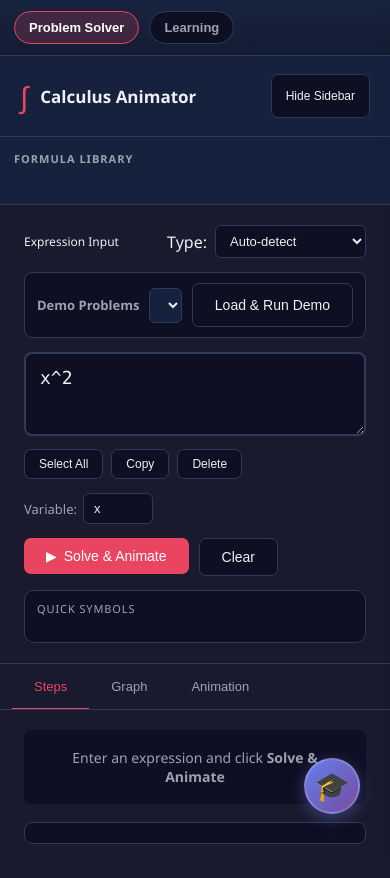
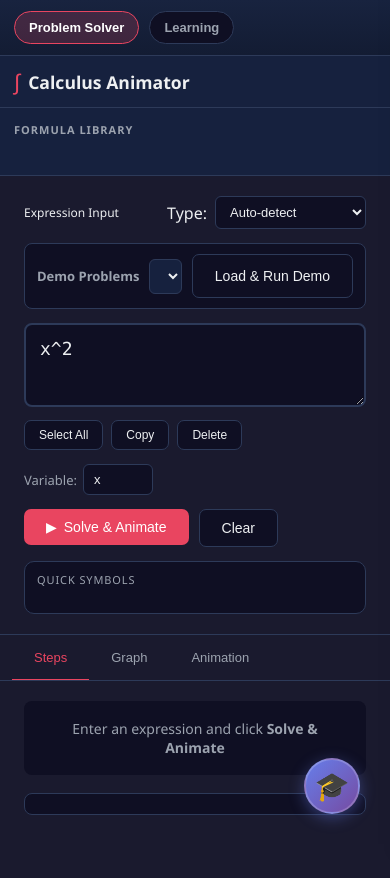
Before and after one commit to Rsan0948/calculus_animator, a website with bundled scripts: page ui/index.html in a window 390 px wide. After the commit the page ends 849 px from the top, so only its background shows below. Built offline with nearby package versions, Linux system fonts and the light colour scheme; no server answers.

Commit message:
fix(mobile): keep sidebar visible + reposition tutor toggle (768px)
Three small follow-ups to the mobile retrofit that surfaced once the
build hit HF:

1. Collapse-toggle no-return bug. The previous block did
   #solverAppContainer.solver-collapsed .sidebar{display:none}, which
   wipes the entire sidebar — including the Hide/Show Sidebar toggle
   itself — leaving the user with no way to expand again. Mobile
   already stacks the layout vertically, so a collapse mechanism adds
   no value. Hide the toggle button on mobile and force the
   solver-collapsed rule back to display:block so a stale class never
   orphans the strip.
2. Sidebar strip choked. The 200px max-height + the unscaled .logo
   block (∫ icon + "Calculus Animator" wordmark) ate most of the
   visible area, leaving only the formula category chips visible.
   Bumped max-height to 280px and shrank the logo padding/font so the
   formula list itself is reachable.
3. Tutor toggle (🎓 floating button) overlapped the Solve & Animate /
   Clear button row. Lifted it to bottom:88px on mobile so it sits
   clearly above the action row.

Desktop layout untouched — all changes scoped to the existing
@media (max-width: 768px) block.

```diff
--- a/ui/css/styles.css
+++ b/ui/css/styles.css
@@ -365,8 +365,19 @@ sub{font-size:.72em;line-height:0;vertical-align:sub}
   /* Natural page scroll; collapse to single column */
   body{overflow:visible}
   .app-container{flex-direction:column}
-  .sidebar{width:100%;max-height:200px;position:static;overflow-y:auto;border-right:none;border-bottom:1px solid var(--border);flex-shrink:0}
-  #solverAppContainer.solver-collapsed .sidebar{display:none}
+  .sidebar{width:100%;max-height:280px;position:static;overflow-y:auto;border-right:none;border-bottom:1px solid var(--border);flex-shrink:0}
+
+  /* Compact the sidebar logo block so the formula list shows in the strip */
+  .sidebar .logo{padding:10px 14px;gap:8px}
+  .sidebar .logo-icon{font-size:1.4rem}
+  .sidebar .logo-text{font-size:1.1rem}
+
+  /* Hide the collapse toggle on mobile entirely — the layout already
+     stacks, so "collapsing" the sidebar leaves nothing useful and the
+     toggle goes with it. Don't apply the desktop solver-collapsed rule
+     either; it would orphan the toggle button. */
+  #toggleSolverSidebarBtn{display:none}
+  #solverAppContainer.solver-collapsed .sidebar{display:block}
 
   /* Tab strip horizontal scroll */
   .tabs{overflow-x:auto;-webkit-overflow-scrolling:touch;flex-wrap:nowrap;padding:0 12px}
@@ -379,7 +390,6 @@ sub{font-size:.72em;line-height:0;vertical-align:sub}
   .tab{min-height:44px;padding:15px 22px;flex-shrink:0}
   .demo-picker .btn{min-height:44px}
   .formula-item{min-height:44px;padding:12px 14px}
-  #toggleSolverSidebarBtn{min-height:44px;padding:8px 14px}
 
   /* Type scaling (~30% reduction for headings / formula display) */
   .input-header h2{font-size:12px}
@@ -389,6 +399,10 @@ sub{font-size:.72em;line-height:0;vertical-align:sub}
   .anim-stage{min-height:180px;padding:20px 14px}
   .anim-arrow{font-size:24px}
   .anim-compare{flex-wrap:wrap;gap:14px}
+
+  /* Floating AI tutor button sits above the bottom action buttons on
+     mobile so it does not overlap the Solve & Animate / Clear pair. */
+  .tutor-toggle{bottom:88px;right:16px}
 }
 
 /* scrollbar */
```
